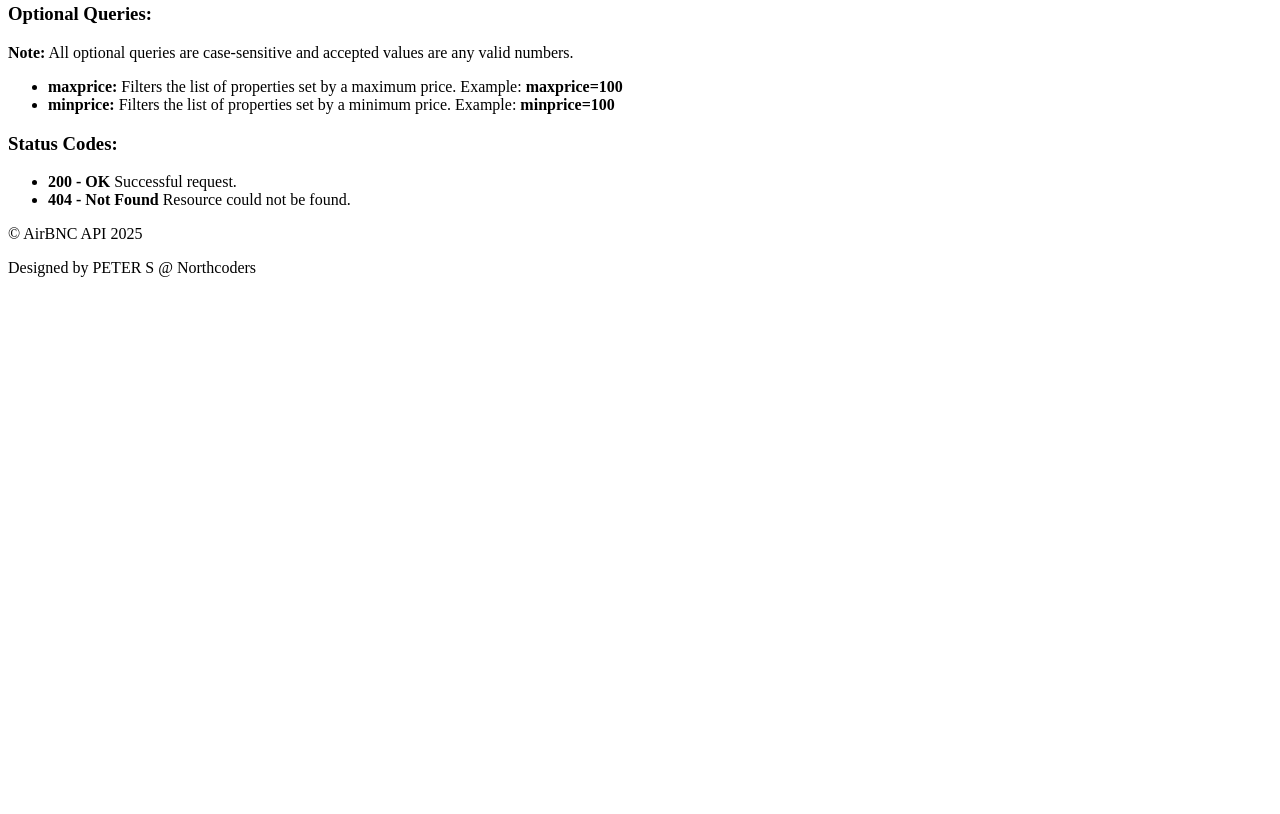
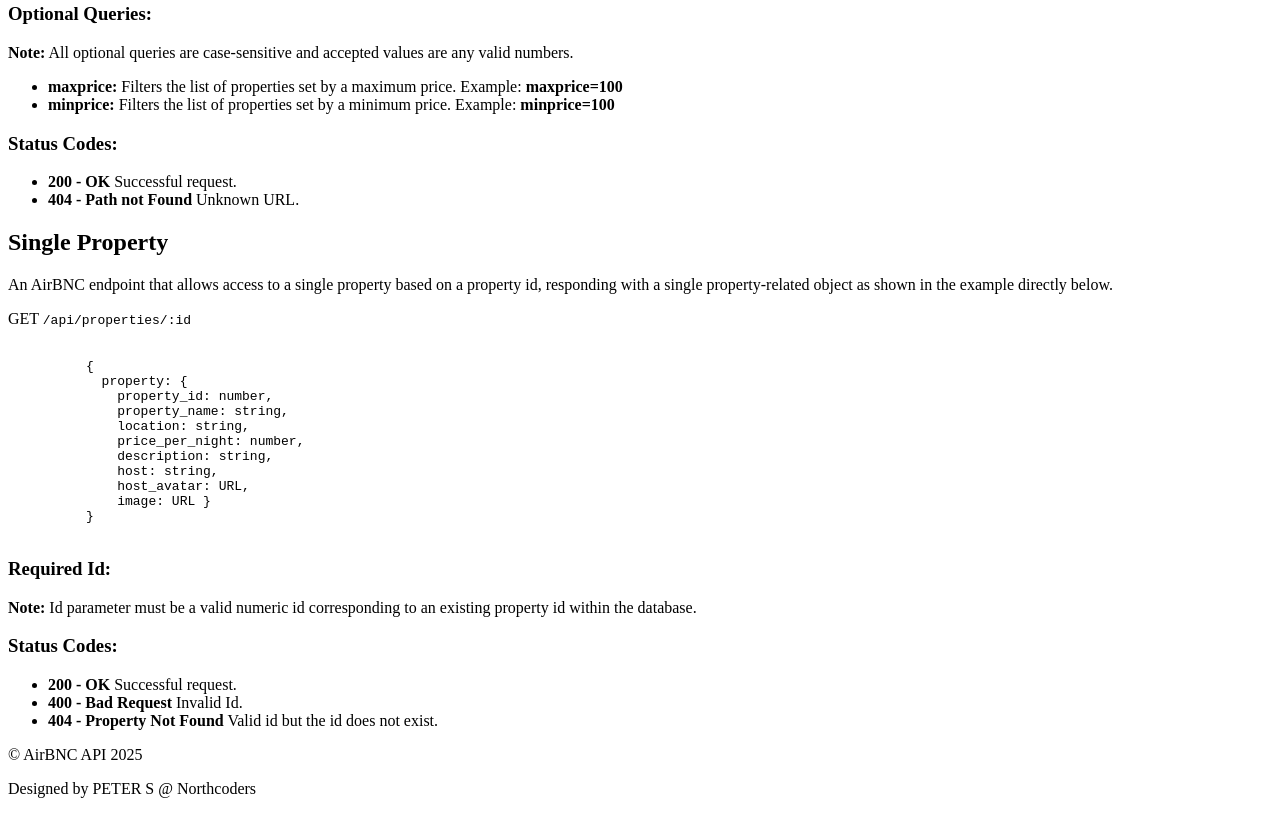
Before and after one commit to d-coded25/airbnc-back-end, a website: page index.html in a window 1280 px wide. Shown: the part 567-1381 px from the top of the page. Before the commit the page ends 860 px from the top, so only its background shows below. Drawn offline with Linux system fonts and the light colour scheme.

Commit message:
Add to html main section with get single property by id content

```diff
--- a/index.html
+++ b/index.html
@@ -16,6 +16,7 @@
       <article>
         <section>
           <h2>About</h2>
+
           <p>
             AirBNC API is RESTful API that allows interaction with the AirBNC
             database, requesting AirBNC-related resources such as properties and
@@ -25,6 +26,7 @@
 
         <section>
           <h2>All Properties</h2>
+
           <p>
             An AirBNC endpoint that allows access to property listings,
             responding with a list of property-related objects as shown in the
@@ -50,10 +52,12 @@
         </code></pre>
 
           <h3>Optional Queries:</h3>
+
           <p>
             <strong>Note:</strong> All optional queries are case-sensitive and
             accepted values are any valid numbers.
           </p>
+
           <ul>
             <li>
               <b>maxprice:</b> Filters the list of properties set by a maximum
@@ -66,9 +70,54 @@
           </ul>
 
           <h3>Status Codes:</h3>
+
           <ul>
             <li><b>200 - OK</b> Successful request.</li>
-            <li><b>404 - Not Found</b> Resource could not be found.</li>
+            <li><b>404 - Path not Found</b> Unknown URL.</li>
+          </ul>
+        </section>
+
+        <section>
+          <h2>Single Property</h2>
+
+          <p>
+            An AirBNC endpoint that allows access to a single property based on
+            a property id, responding with a single property-related object as
+            shown in the example directly below.
+          </p>
+
+          <p>GET <code>/api/properties/:id</code></p>
+
+          <pre><code>
+          {
+            property: {
+              property_id: number,
+              property_name: string,
+              location: string,
+              price_per_night: number,
+              description: string,
+              host: string,
+              host_avatar: URL,
+              image: URL }
+          }
+        </code></pre>
+
+          <h3>Required Id:</h3>
+
+          <p>
+            <strong>Note:</strong> Id parameter must be a valid numeric id
+            corresponding to an existing property id within the database.
+          </p>
+
+          <h3>Status Codes:</h3>
+
+          <ul>
+            <li><b>200 - OK</b> Successful request.</li>
+            <li><b>400 - Bad Request</b> Invalid Id.</li>
+            <li>
+              <b>404 - Property Not Found</b> Valid id but the id does not
+              exist.
+            </li>
           </ul>
         </section>
       </article>
```
